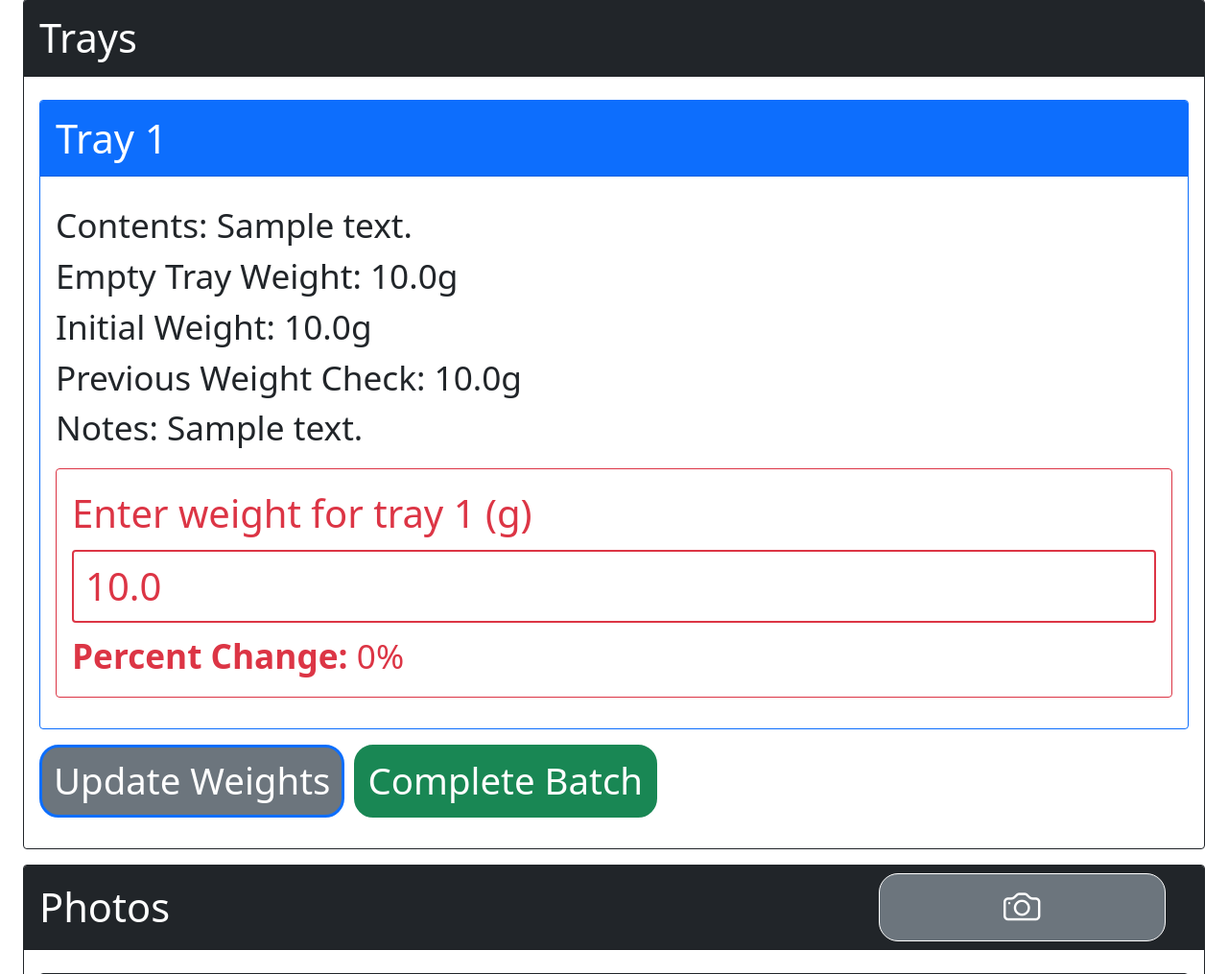
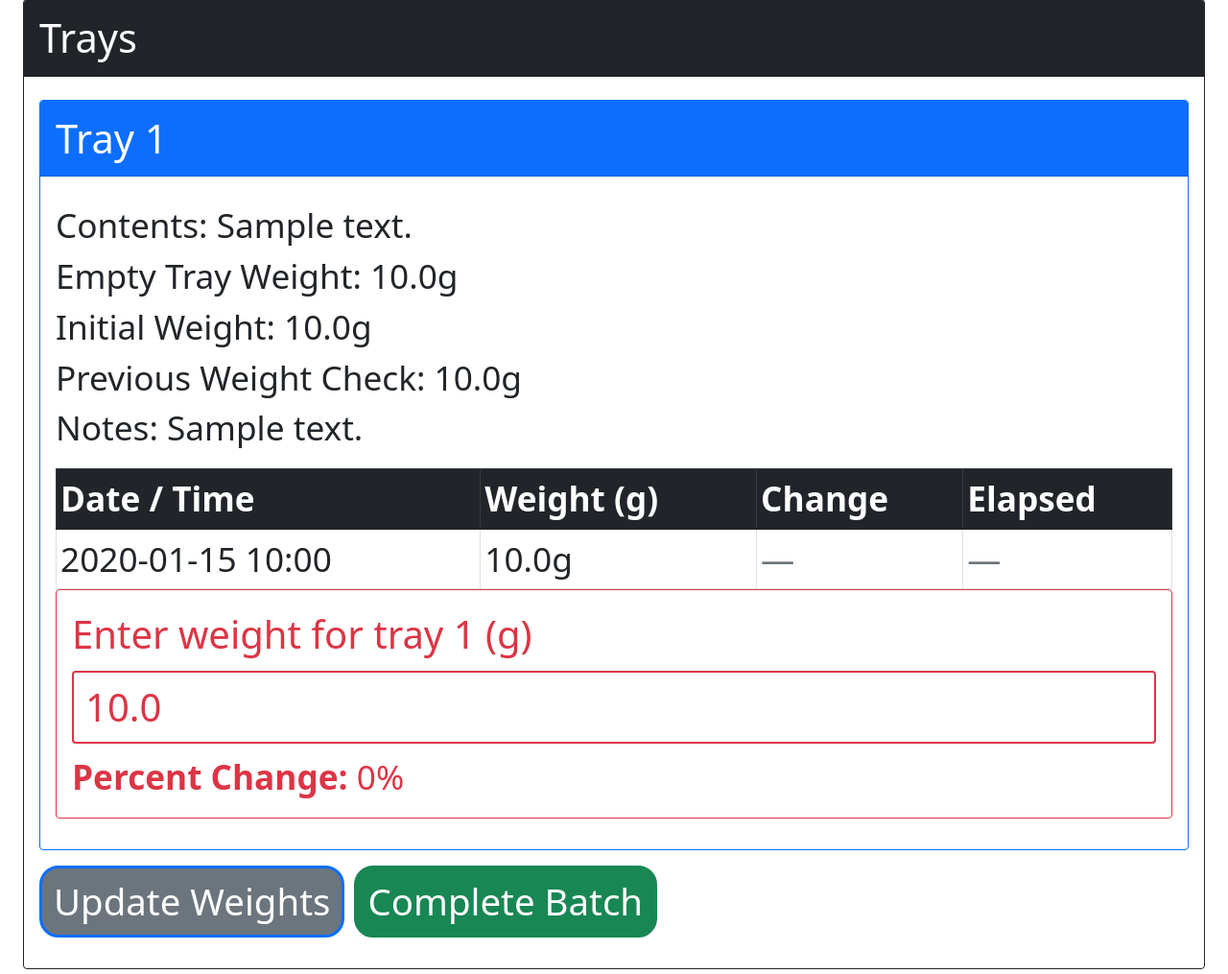
Before and after one commit to mkrzywonski/fdtracker, a Flask app: page /view_batch/1 in a window 1280 px wide. Shown: the part 524-1539 px from the top of the page at 96% size. Run offline with Flask 3, Linux system fonts and the light colour scheme; tables that the repository leaves empty hold one stand-in row (values such as "Sample post"); grey boxes marked "Sample" are stand-in pictures.

Commit message:
Add tray weight history tracking
Replaces the single previous_weight field with a full history table
(tray_weight_history) that records every weigh-in with a timestamp and
label (initial/check/final). The history is displayed per-tray in the
batch view, showing date/time, weight, change from prior entry, and
elapsed time.

Also backfills existing batches on startup using batch start/end dates,
and fixes a bug where Batch.start_date and Bag.created_date used a
module-level datetime default that was evaluated at import time instead
of at row creation time.

Co-Authored-By: Claude Sonnet 4.6 <noreply@anthropic.com>

```diff
--- a/app.py
+++ b/app.py
@@ -39,7 +39,7 @@ try:
     from werkzeug.utils import secure_filename
 
     # Local imports
-    from models import Bag, Batch, Photo, Tray, db
+    from models import Bag, Batch, Photo, Tray, TrayWeightHistory, db
     from pdf_helpers import (
         align_text,
         draw_image,
@@ -115,8 +115,38 @@ if public_url:
 
 # Initialize database
 db.init_app(app)
+
+
+def backfill_weight_history():
+    """Populate weight history for trays created before history tracking was added."""
+    trays_without_history = (
+        Tray.query
+        .outerjoin(TrayWeightHistory, TrayWeightHistory.tray_id == Tray.id)
+        .filter(TrayWeightHistory.id == None)
+        .filter(Tray.starting_weight != None)
+        .all()
+    )
+    for tray in trays_without_history:
+        db.session.add(TrayWeightHistory(
+            tray_id=tray.id,
+            weight=tray.starting_weight,
+            recorded_at=tray.batch.start_date,
+            label="initial",
+        ))
+        if tray.ending_weight is not None and tray.batch.end_date is not None:
+            db.session.add(TrayWeightHistory(
+                tray_id=tray.id,
+                weight=tray.ending_weight,
+                recorded_at=tray.batch.end_date,
+                label="final",
+            ))
+    if trays_without_history:
+        db.session.commit()
+
+
 with app.app_context():
     db.create_all()
+    backfill_weight_history()
 
 # Set up upload directory
 os.makedirs(app.config["UPLOAD_FOLDER"], exist_ok=True)
@@ -254,6 +284,16 @@ def add_batch():
             batch.trays.append(tray)
 
         db.session.commit()
+
+        # Record initial weight history for each tray (tray IDs now available)
+        for tray in batch.trays:
+            db.session.add(TrayWeightHistory(
+                tray_id=tray.id,
+                weight=tray.starting_weight,
+                label="initial",
+            ))
+        db.session.commit()
+
         return redirect(url_for("view_batch", id=batch.id))
 
     # Default state for a new form
@@ -286,6 +326,12 @@ def complete_batch(id):
     for tray in batch.trays:
         ending_weight = float(request.form[f"ending_weight_{tray.id}"])
         tray.ending_weight = ending_weight
+        tray.previous_weight = ending_weight
+        db.session.add(TrayWeightHistory(
+            tray_id=tray.id,
+            weight=ending_weight,
+            label="final",
+        ))
 
     batch.status = "Complete"
     batch.end_date = datetime.now(UTC)
@@ -557,8 +603,13 @@ def update_weight(id):
         # Retrieve the weight entered by the user from the form
         entered_weight = request.form.get(f"ending_weight_{tray_id}")
         if entered_weight:
-            # Save the entered weight as the tray's previous weight
-            tray.previous_weight = float(entered_weight)
+            weight_val = float(entered_weight)
+            tray.previous_weight = weight_val
+            db.session.add(TrayWeightHistory(
+                tray_id=tray.id,
+                weight=weight_val,
+                label="check",
+            ))
 
     # Commit the changes to the database
     db.session.commit()
--- a/templates/view_batch.html
+++ b/templates/view_batch.html
@@ -1,6 +1,53 @@
 {% extends 'base.html' %}
 
 {% block content %}
+
+{% macro weight_history_table(tray) %}
+{% if tray.weight_history %}
+{% set ns = namespace(prev_weight=0.0, prev_time=None) %}
+<div class="mt-3">
+  <table class="table table-sm table-bordered mb-0">
+    <thead class="table-dark">
+      <tr>
+        <th>Date / Time</th>
+        <th>Weight (g)</th>
+        <th>Change</th>
+        <th>Elapsed</th>
+      </tr>
+    </thead>
+    <tbody>
+    {% for entry in tray.weight_history %}
+      <tr {% if entry.label == 'final' %}class="table-success"
+          {% elif entry.label == 'initial' %}class="table-secondary"
+          {% endif %}>
+        <td>{{ entry.recorded_at.strftime('%Y-%m-%d %H:%M') }}</td>
+        <td>{{ entry.weight }}g</td>
+        <td>
+          {% if loop.first %}<span class="text-muted">—</span>
+          {% else %}
+            {% set delta = entry.weight - ns.prev_weight %}
+            {% if delta < 0 %}<span class="text-danger">{{ "%.1f"|format(delta) }}g</span>
+            {% else %}<span class="text-muted">+{{ "%.1f"|format(delta) }}g</span>
+            {% endif %}
+          {% endif %}
+        </td>
+        <td>
+          {% if loop.first %}<span class="text-muted">—</span>
+          {% else %}
+            {% set secs = (entry.recorded_at - ns.prev_time).total_seconds() | int %}
+            {% set h = secs // 3600 %}{% set m = (secs % 3600) // 60 %}
+            {% if h > 0 %}{{ h }}h {{ m }}m{% else %}{{ m }}m{% endif %}
+          {% endif %}
+        </td>
+      </tr>
+      {% set ns.prev_weight = entry.weight %}
+      {% set ns.prev_time = entry.recorded_at %}
+    {% endfor %}
+    </tbody>
+  </table>
+</div>
+{% endif %}
+{% endmacro %}
 
 {# Set the page title #}
 <script>
@@ -63,6 +110,8 @@
                             {% if tray.notes %}
                             Notes: {{ tray.notes|highlight(search_query) }}<br>
                             {% endif %}
+                        </p>
+                        {{ weight_history_table(tray) }}
                         <div class="mb-3">
                             <div class="card border border-danger">
                                 <div class="card-body">
@@ -82,7 +131,6 @@
                                 </div>
                             </div>
                         </div>
-                        </p>
                     </div>
                 </div> {# Tray Card #}
 
@@ -135,7 +183,7 @@
                         <br>Notes: {{ tray.notes|highlight(search_query) }}
                         {% endif %}
                     </p>
-
+                    {{ weight_history_table(tray) }}
                 </div>
             </div>
             {# End of Tray Card #}
```
Also changed, not shown: models.py (+26 -2 lines).
